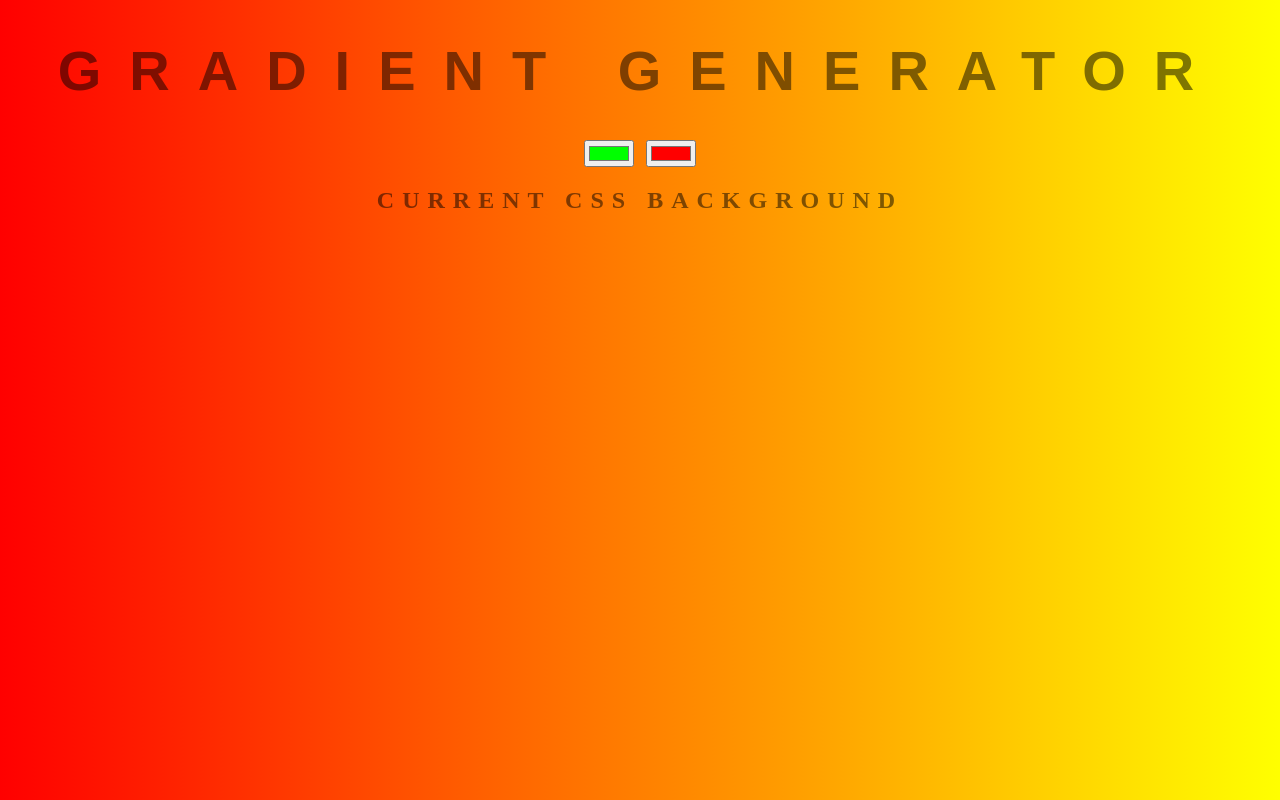
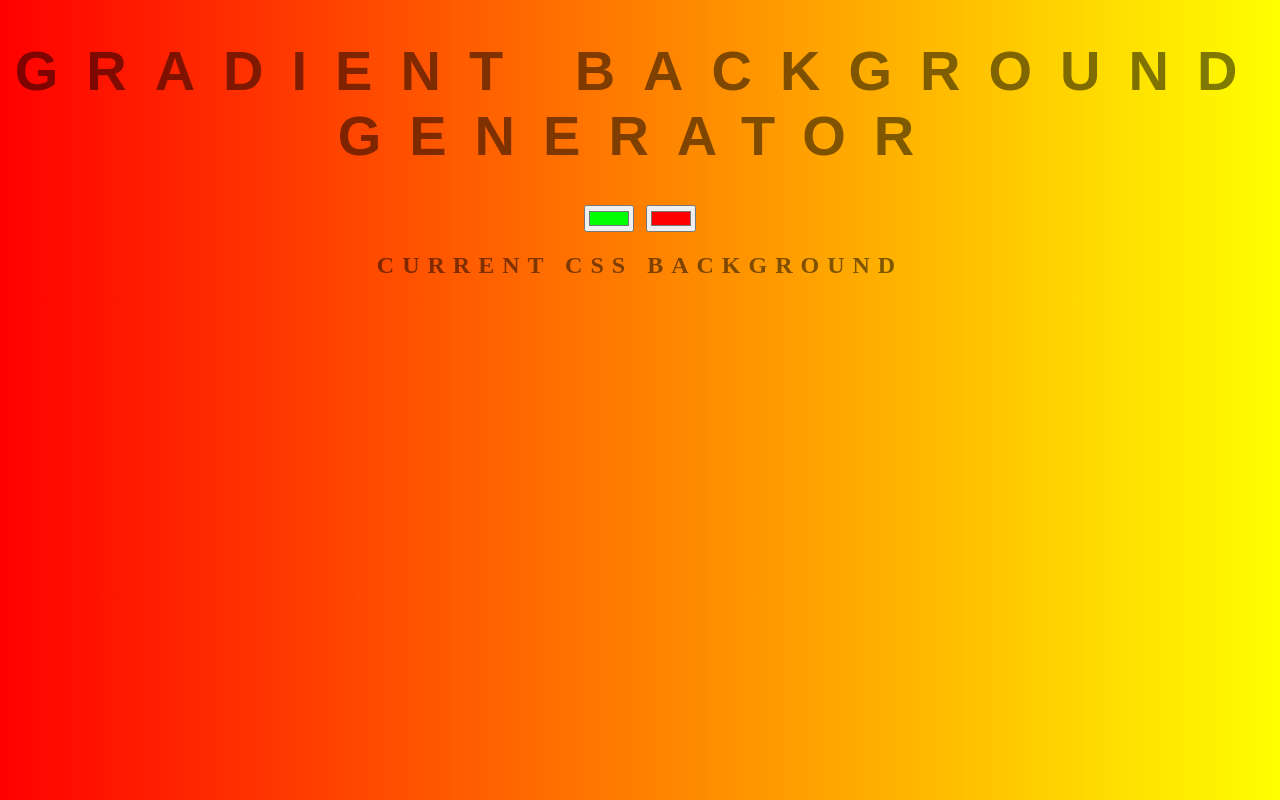
Before and after one commit to shameem-up/bakcground-generator, a plain HTML site: page index.html in a window 1280 px wide. Drawn offline with Linux system fonts and the light colour scheme.

Commit message:
h1 tag changed

```diff
--- a/index.html
+++ b/index.html
@@ -8,7 +8,7 @@
     <link rel="stylesheet" type="text/css" href="style.css">
 </head>
 <body id="gradient">
-    <h1>Gradient Generator</h1>
+    <h1>Gradient Background Generator</h1>
     <input type="color" name="color1" id="color1" value="#00ff00">
     <input type="color" name="color2" id="color2" value="#ff0000">
     <h2>Current CSS Background</h2>
```
